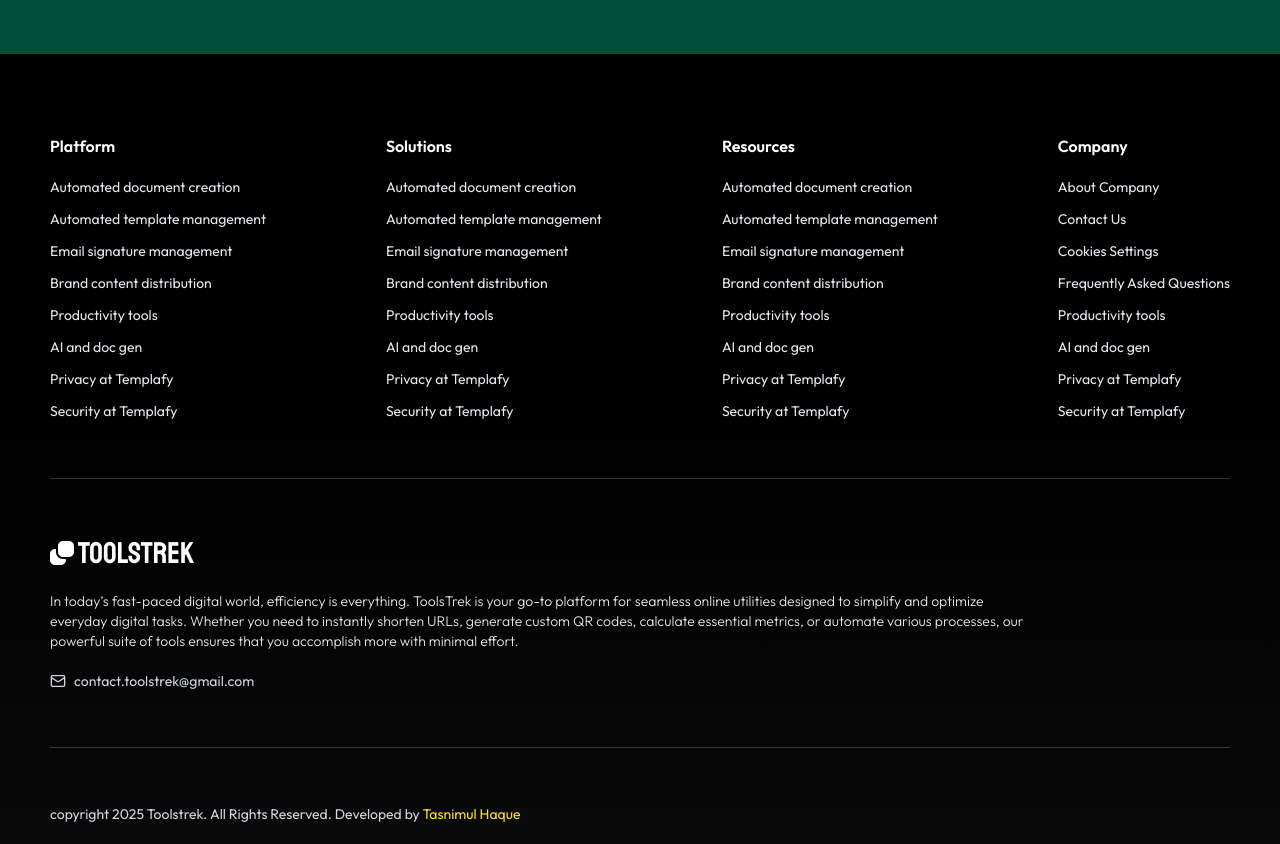
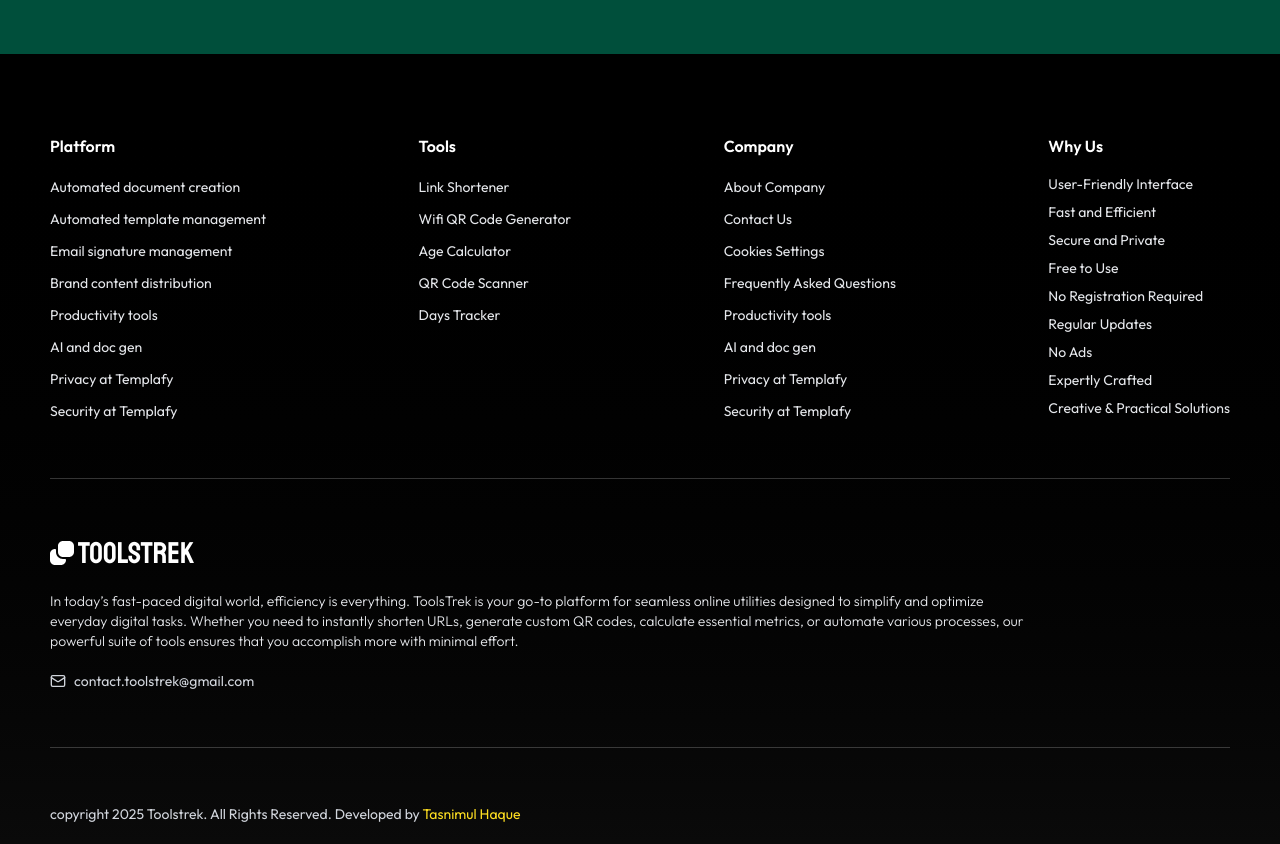
Before and after one commit to tasnimultas67/toolstrek, a Next.js app: page / in a window 1280 px wide. Shown: the part 2100-2944 px from the top of the page. Built offline with nearby package versions, Linux system fonts and the light colour scheme.

Commit message:
feat: Refactor Footer component to include services and benefits sections

```diff
--- a/app/tools-compo/Footer.js
+++ b/app/tools-compo/Footer.js
@@ -31,6 +31,41 @@ const companies = [
   { name: "Security at Templafy", url: "#" },
 ];
 
+const services = [
+  {
+    name: "Link Shortener",
+    href: "/tools/link-shortner",
+  },
+  {
+    name: "Wifi QR Code Generator",
+    href: "/tools/wifi-qr",
+  },
+  {
+    name: "Age Calculator",
+    href: "/tools/age-calculate",
+  },
+  {
+    name: "QR Code Scanner",
+    href: "/tools/qr-scanner",
+  },
+  {
+    name: "Days Tracker",
+    href: "/tools/days-tracker",
+  },
+];
+
+const whyus = [
+  { name: "User-Friendly Interface" },
+  { name: "Fast and Efficient" },
+  { name: "Secure and Private" },
+  { name: "Free to Use" },
+  { name: "No Registration Required" },
+  { name: "Regular Updates" },
+  { name: "No Ads" },
+  { name: "Expertly Crafted" },
+  { name: "Creative & Practical Solutions" },
+];
+
 const Footer = () => {
   const copyrightYear = new Date().getFullYear();
   return (
@@ -54,33 +89,17 @@ const Footer = () => {
               ))}
             </ul>
           </div>
-          {/* Solutions Menus */}
+          {/* service Menus */}
           <div className="space-y-4">
-            <h3 className="text-base text-white font-semibold">Solutions</h3>
+            <h3 className="text-base text-white font-semibold">Tools</h3>
             <ul className="space-y-2">
-              {platforms.map((platform) => (
-                <li key={platform.name} className="relative">
+              {services.map((service) => (
+                <li key={service.name} className="relative">
                   <Link
-                    href={platform.url}
+                    href={service.href}
                     className="text-gray-200 text-sm relative before:absolute before:left-0 before:bottom-0 before:w-0 before:h-[1px] before:bg-gray-400 before:transition-all before:duration-300 hover:before:w-full"
                   >
-                    {platform.name}
-                  </Link>
-                </li>
-              ))}
-            </ul>
-          </div>
-          {/* Resources Menus */}
-          <div className="space-y-4">
-            <h3 className="text-base text-white font-semibold">Resources</h3>
-            <ul className="space-y-2">
-              {platforms.map((platform) => (
-                <li key={platform.name} className="relative">
-                  <Link
-                    href={platform.url}
-                    className="text-gray-200 text-sm relative before:absolute before:left-0 before:bottom-0 before:w-0 before:h-[1px] before:bg-gray-400 before:transition-all before:duration-300 hover:before:w-full"
-                  >
-                    {platform.name}
+                    {service.name}
                   </Link>
                 </li>
               ))}
@@ -98,6 +117,19 @@ const Footer = () => {
                   >
                     {company.name}
                   </Link>
+                </li>
+              ))}
+            </ul>
+          </div>
+          {/* whyus Menus */}
+          <div className="space-y-4">
+            <h3 className="text-base text-white font-semibold">Why Us</h3>
+            <ul className="space-y-2">
+              {whyus.map((benefit) => (
+                <li key={benefit.name} className="relative">
+                  <p className="text-gray-200 text-sm relative before:absolute before:left-0 before:bottom-0 before:w-0 before:h-[1px] before:bg-gray-400 before:transition-all before:duration-300 hover:before:w-full">
+                    {benefit.name}
+                  </p>
                 </li>
               ))}
             </ul>
```
